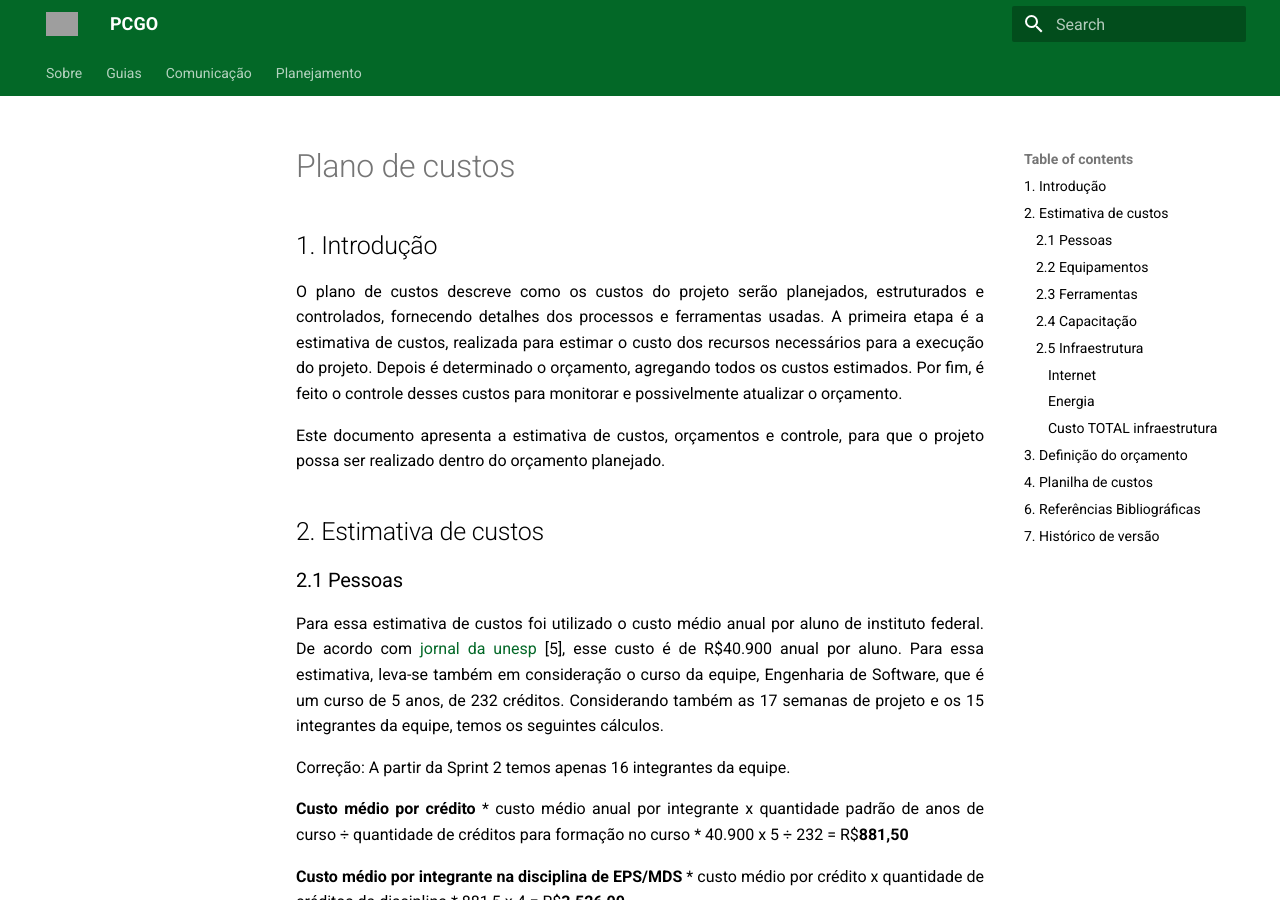
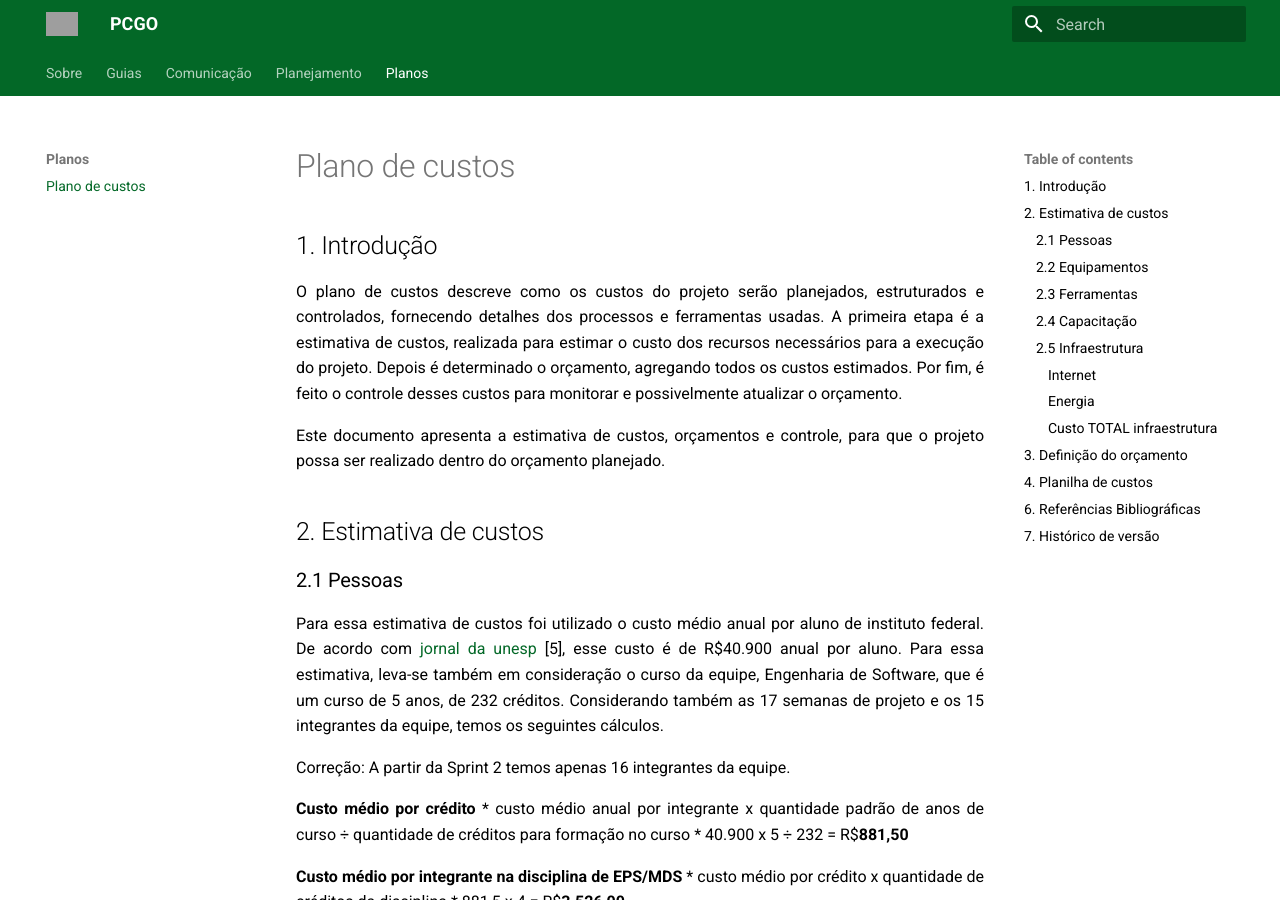
Before and after one commit to fga-eps-mds/2023.2-PrintGo-Doc, an MkDocs documentation site: the page built from docs/Planos/plano_de_custos.md, in a window 1280 px wide and 900 px high. Built offline with MkDocs 1.6.1 and Material for MkDocs 9.7.7, drawn with Linux system fonts in a browser that asks for light colours; grey boxes are pictures that could not be loaded.

Commit message:
adicao do documento na navbar

```diff
--- a/mkdocs.yml
+++ b/mkdocs.yml
@@ -30,6 +30,8 @@ nav:
         - Quadro de conhecimento: Controle/quadro_de_conhecimento.md
         - Quadro de disponibilidade: Controle/quadro_de_disponibilidade.md
         - Cronograma de dojo: Controle/cronograma_de_dojo.md
+    - Planos:
+        - Plano de custos: Planos/plano_de_custos.md
 
 extra_css:
   - stylesheets/extra.css
```
